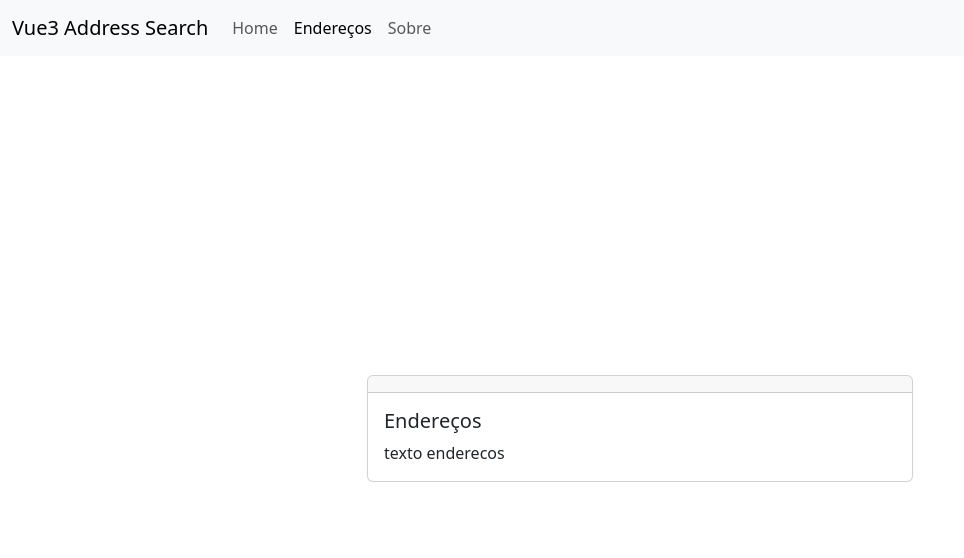
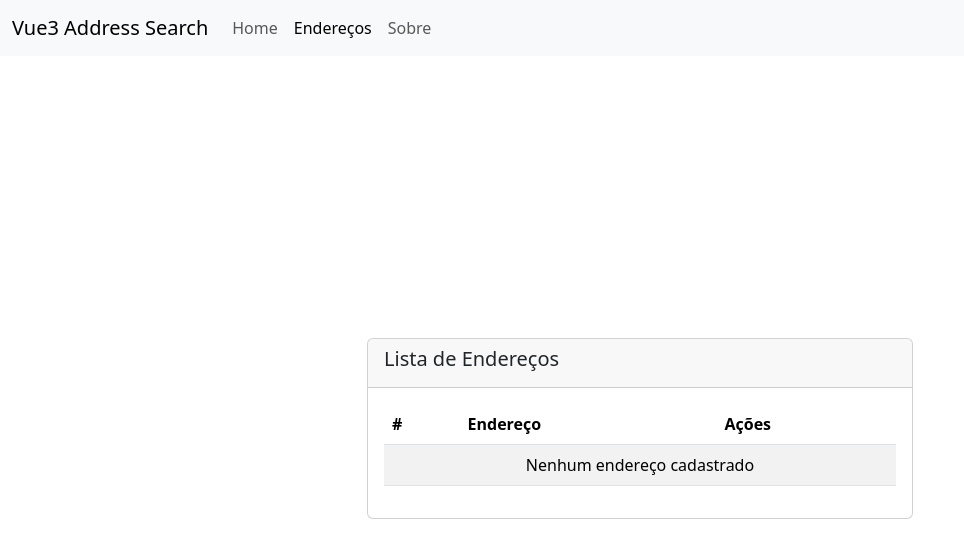
Before and after one commit to mcl-rodrigues/vue3-address-search, a Vue app: page /enderecos in a window 1280 px wide. Shown: the top 558 px of the page, without its empty margins (0-964 px from the left). Built offline with nearby package versions, Linux system fonts and the light colour scheme; what @devindex/vue-mask would draw is missing.

Commit message:
feat: adiciona listagem e exclusão de endereços

```diff
--- a/src/services/addressStorageService.js
+++ b/src/services/addressStorageService.js
@@ -22,3 +22,15 @@ export async function saveAddress(address) {
 
   await db.add(STORE_NAME, address)
 }
+
+export async function getAllAddresses() {
+  const db = await initDB()
+
+  return db.getAll(STORE_NAME)
+}
+
+export async function deleteAddress(id) {
+  const db = await initDB()
+
+  return db.delete(STORE_NAME, id)
+}
--- a/src/views/Addresses.vue
+++ b/src/views/Addresses.vue
@@ -1,14 +1,73 @@
 <script setup>
+import { ref, reactive, onMounted } from 'vue'
 import CenteredCardLayout from '../layouts/CenteredCardLayout.vue'
+import { getAllAddresses, deleteAddress } from '../services/addressStorageService'
+
+const allAddresses = ref([])
+
+onMounted(async () => {
+  allAddresses.value = await getAllAddresses()
+})
+
+async function handleDelete(id) {
+  await deleteAddress(id)
+
+  allAddresses.value = await getAllAddresses()
+}
+
 </script>
 
 <template>
   <CenteredCardLayout>
     <div class="card">
-      <div class="card-header"></div>
+      <div class="card-header">
+        <h5 class="card-title">Lista de Endereços</h5>
+      </div>
       <div class="card-body">
-        <h5 class="card-title">Endereços</h5>
-        <p class="card-text">texto enderecos</p>
+        <table class="table table-striped table-hover">
+          <thead>
+            <tr>
+              <th scope="col">#</th>
+              <th scope="col">Endereço</th>
+              <th scope="col">Ações</th>
+            </tr>
+          </thead>
+          <tbody v-if="allAddresses.length">
+            <tr
+              v-for="address in allAddresses"
+              :key="address.id"
+            >
+              <td>{{ address.id }}</td>
+              <td>{{ address.street }} {{ address.number }}</td>
+              <td>
+                <div class="d-grid gap-2 d-md-flex justify-content-between">
+                  <button
+                    type="button"
+                    class="btn btn-sm btn-warning"
+                    title="Editar endereço"
+                  >
+                    Editar
+                  </button>
+                  <button
+                    type="button"
+                    class="btn btn-sm btn-danger"
+                    title="Excluir endereço"
+                    @click="handleDelete(address.id)"
+                  >
+                    Excluir
+                  </button>
+                </div>
+              </td>
+            </tr>
+          </tbody>
+          <tbody v-else>
+            <tr>
+              <td colspan="3" class="text-center">
+                Nenhum endereço cadastrado
+              </td>
+            </tr>
+          </tbody>
+        </table>
       </div>
     </div>
   </CenteredCardLayout>
```
